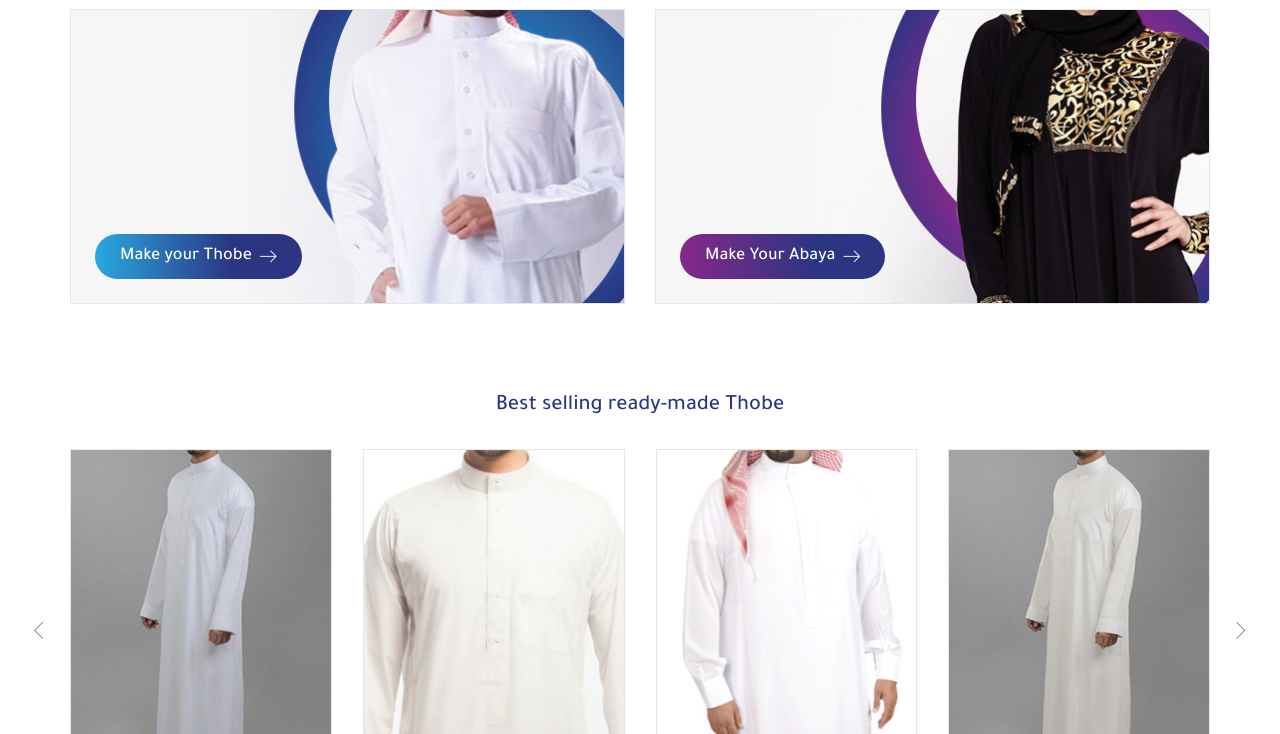
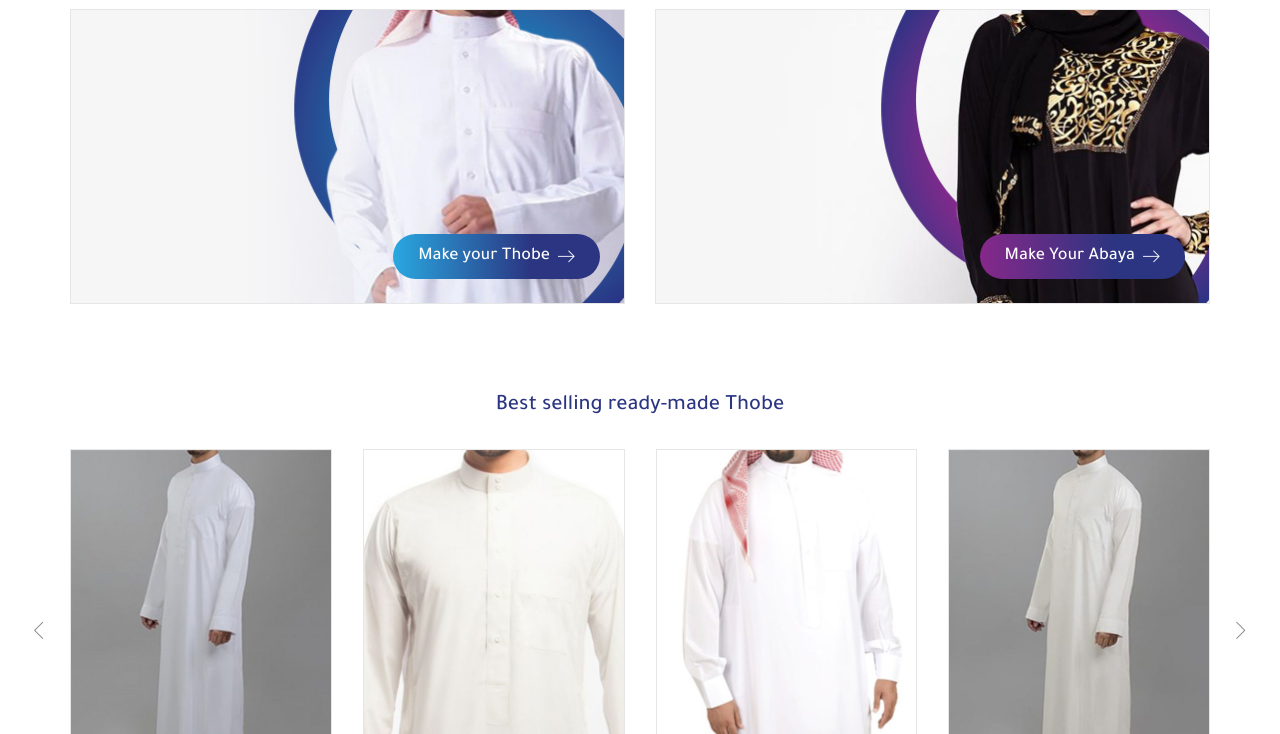
Before and after one commit to mo3az96/sadiim, a plain HTML site: page index-en.html in a window 1280 px wide. Shown: the part 772-1506 px from the top of the page. Drawn offline with Linux system fonts and the light colour scheme.

Commit message:
1st commit

```diff
--- a/css/sass/Sections/_banners.scss
+++ b/css/sass/Sections/_banners.scss
@@ -40,6 +40,8 @@
     @include transition(all 0.5s ease-in-out);
 
     #{$ltr} & {
+        left: auto;
+        right: 40px;
         min-width: 180px;
         width: auto;
     }
```
Also changed, not shown: css/main.css, 1 other file.
